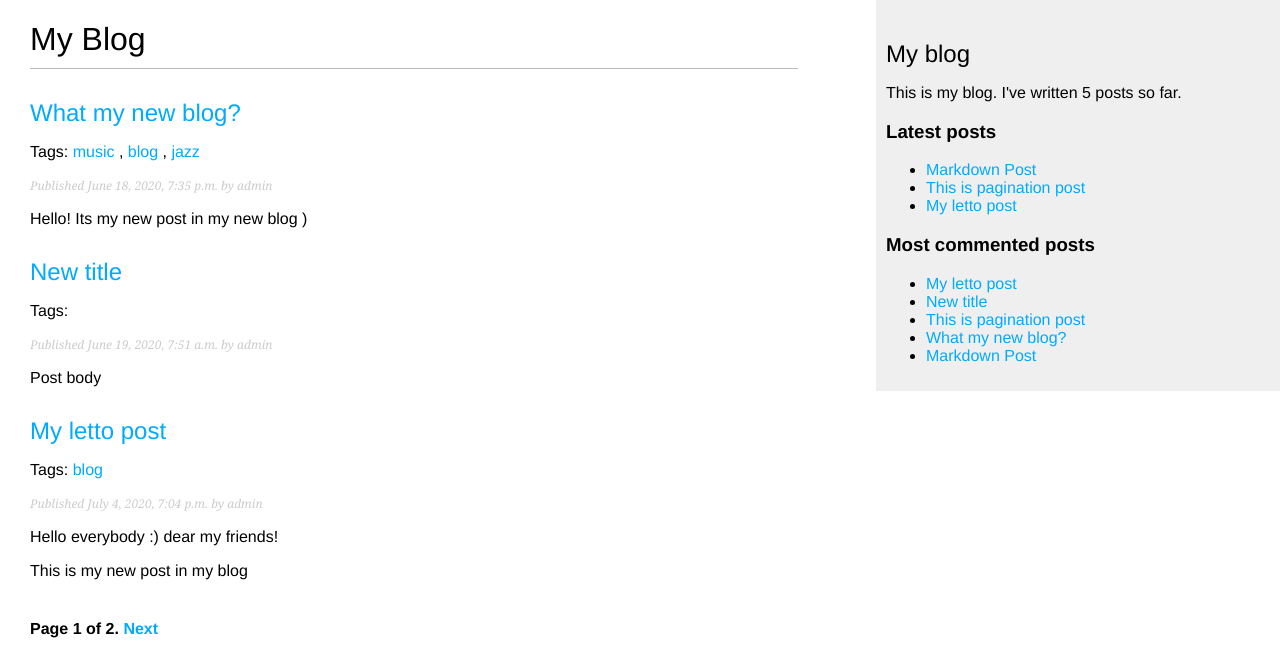
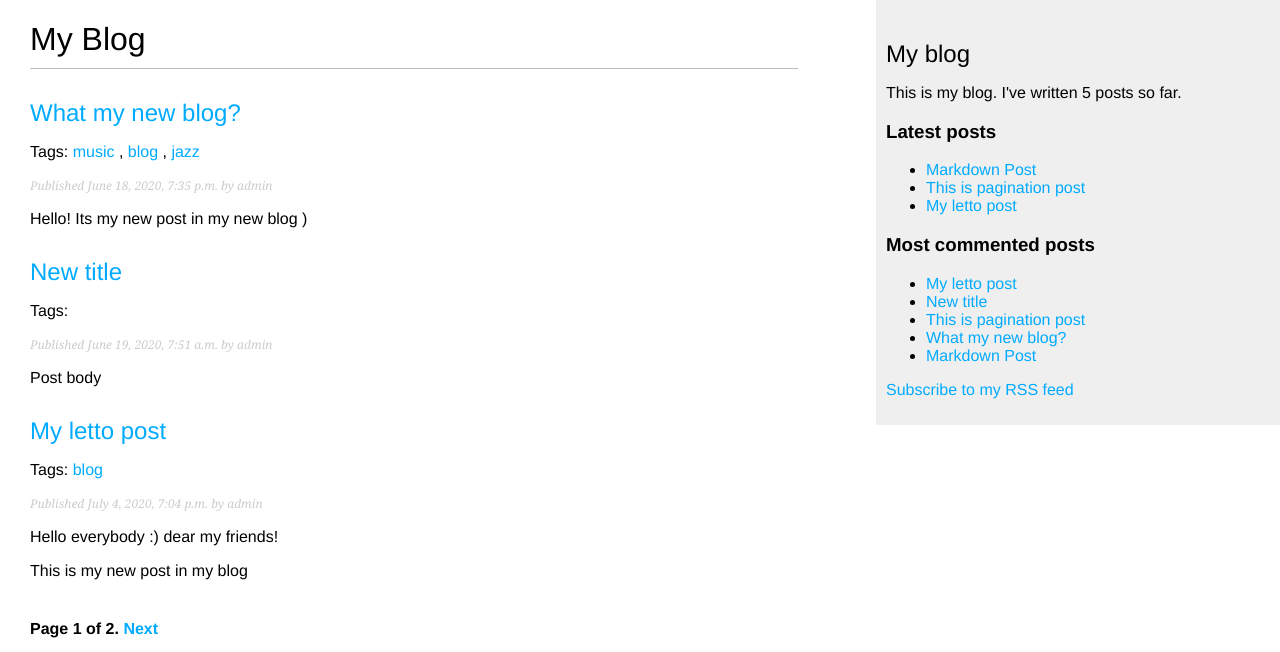
Before and after one commit to acid-n/Django_blog, a Django app: page /blog/ in a window 1280 px wide. Shown: the top 652 px of the page. Run offline with Django 3.2, Linux system fonts and the light colour scheme; data comes from the database, SQL or seed files in the repository; parts of the project's set-up code (start-up, migrations or seed data) failed here and were passed over.

Commit message:
Update: sitemap and RSS

```diff
--- a/blog/templates/blog/base.html
+++ b/blog/templates/blog/base.html
@@ -27,6 +27,10 @@
             </li>
         {% endfor %}
     </ul>
+
+    <p>
+        <a href="{% url "blog:post_feed" %}">Subscribe to my RSS feed</a>
+    </p>
 </div>
 </body>
 </html>
```
